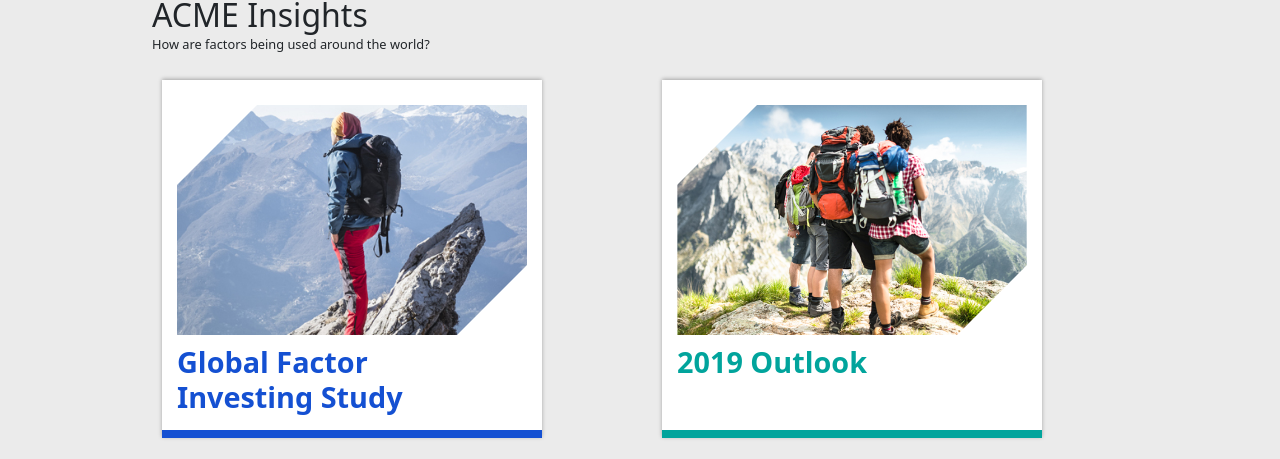
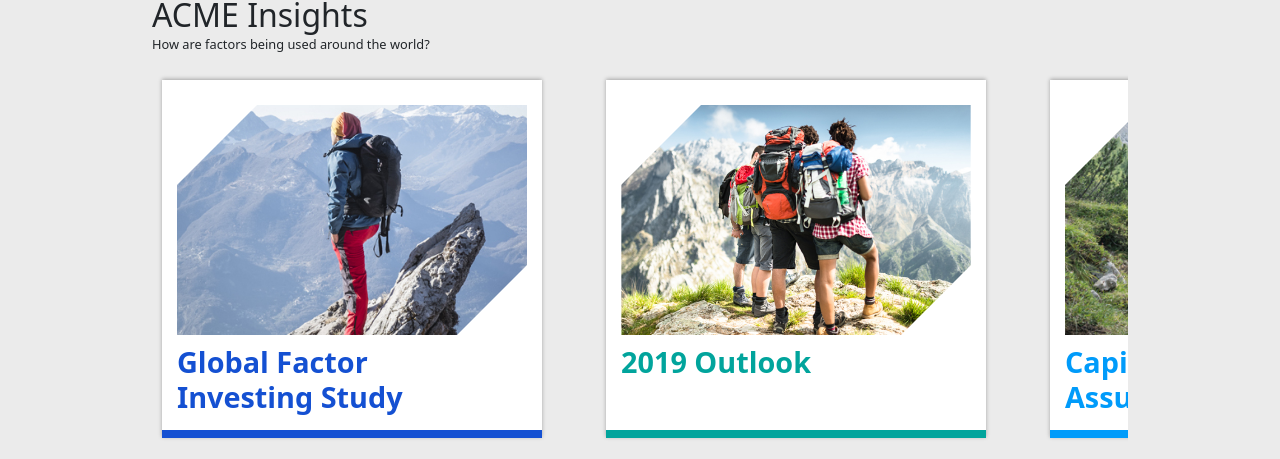
Before and after one commit to markdino/acme-corp, a React (Create React App) app: page / in a window 1280 px wide. Shown: the part 493-952 px from the top of the page. Built offline with nearby package versions, Linux system fonts and the light colour scheme.

Commit message:
fix (Carousel): PartialVisible and dots

```diff
--- a/src/components/common/Carousel.js
+++ b/src/components/common/Carousel.js
@@ -1,4 +1,16 @@
 import Carousel from 'react-multi-carousel'
+import styled from 'styled-components'
+const Main = styled.main`
+  margin-right: 10px;
+
+  .react-multi-carousel-dot button {
+    border-width: 1px;
+  }
+
+  .react-multi-carousel-dot--active button {
+    background: gray;
+  }
+`
 
 export const CustomCarousel = ({ children }) => {
   const responsive = {
@@ -8,23 +20,24 @@ export const CustomCarousel = ({ children }) => {
     },
     tablet: {
       breakpoint: { max: 992, min: 746 },
-      items: 2,
+      items: 2.2,
     },
     mobile: {
       breakpoint: { max: 746, min: 0 },
-      items: 1,
+      items: 1.2,
     },
   }
   return (
+    <Main>
       <Carousel
         responsive={responsive}
         swipeable
         arrows={false}
-      partialVisible
         showDots
         dotListClass='d-lg-none'
       >
         {children}
       </Carousel>
+    </Main>
   )
 }
```
Lines whose indentation alone changed are shown as unchanged.
